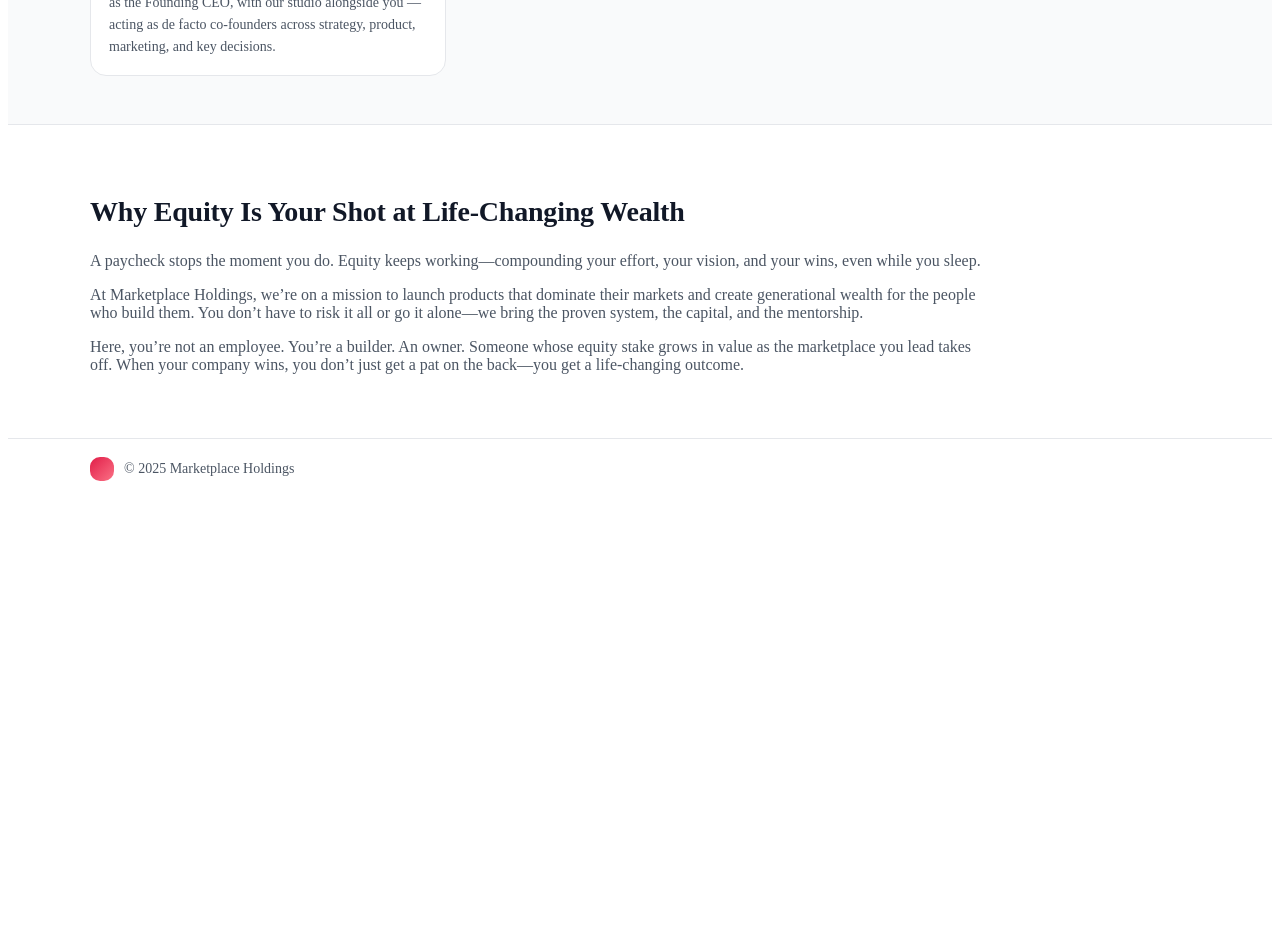
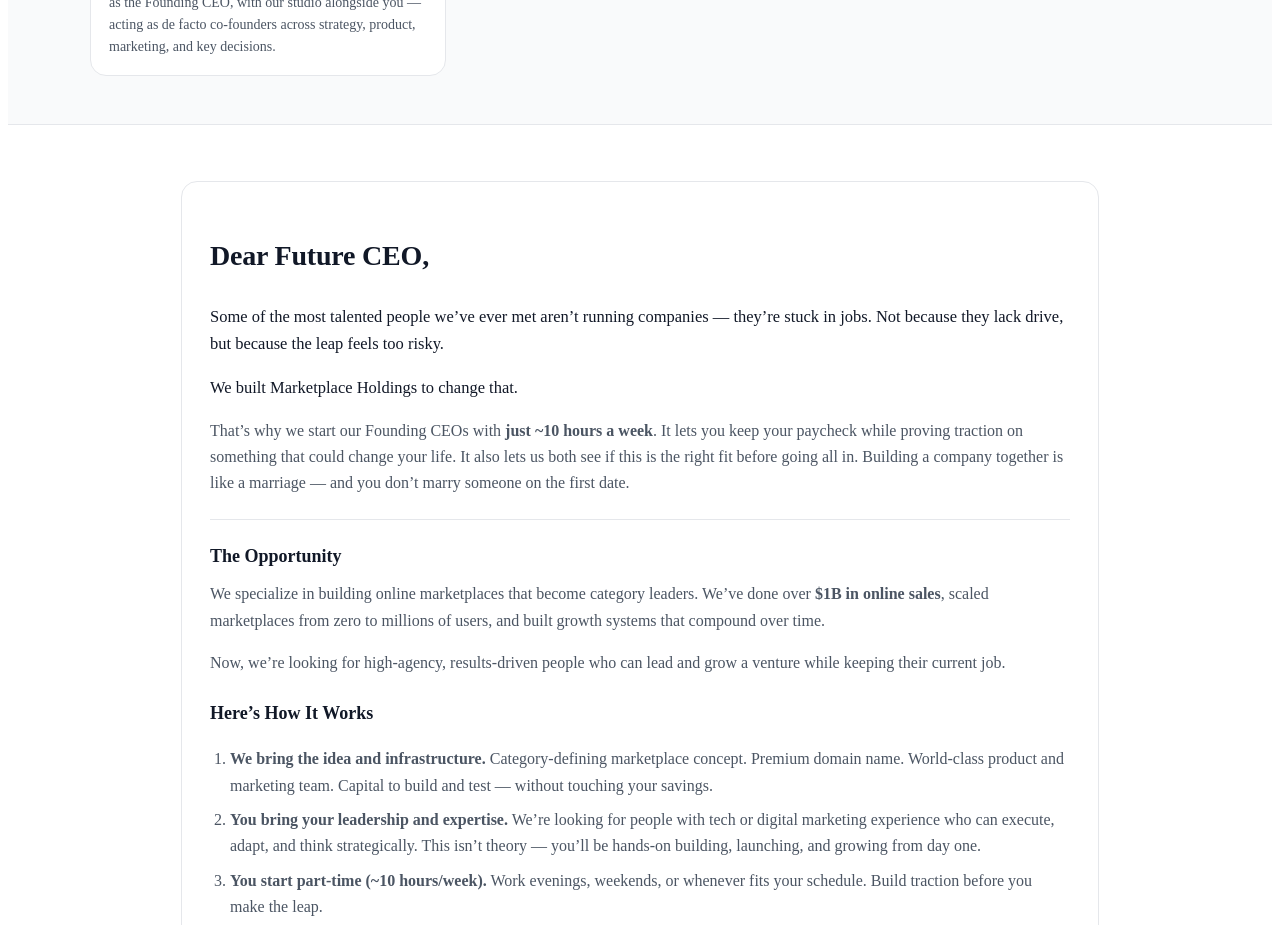
Before and after one commit to marketplaceholdings/marketplace-holdings-site, a React (Vite) app in the folder marketplace-holdings-site/: page / in a window 1280 px wide. Shown: the part 6140-7065 px from the top of the page. Before the commit the page ends 6647 px from the top, so only its background shows below. Built offline with nearby package versions, Linux system fonts and the light colour scheme.

Commit message:
Update App.jsx

```diff
--- a/marketplace-holdings-site/src/App.jsx
+++ b/marketplace-holdings-site/src/App.jsx
@@ -560,23 +560,162 @@
         </Container>
       </section>
 
-{/* Why Equity Is Your Shot at Life-Changing Wealth */}
+{/* Founder Letter Section (styled for readability) */}
 <section id="equity" style={{ borderTop: `1px solid ${theme.border}`, background: theme.bg }}>
   <Container>
-    <div style={{ padding: "48px 0" }}>
-      <H2>Why Equity Is Your Shot at Life-Changing Wealth</H2>
-      <p style={{ marginTop: 8, color: theme.subtext, maxWidth: 900 }}>
-        A paycheck stops the moment you do. Equity keeps working—compounding your effort, your vision, and your wins, even while you sleep.
-      </p>
-      <p style={{ marginTop: 8, color: theme.subtext, maxWidth: 900 }}>
-        At Marketplace Holdings, we’re on a mission to launch products that dominate their markets and create generational wealth for the people who build them. You don’t have to risk it all or go it alone—we bring the proven system, the capital, and the mentorship.
-      </p>
-      <p style={{ marginTop: 8, color: theme.subtext, maxWidth: 900 }}>
-        Here, you’re not an employee. You’re a builder. An owner. Someone whose equity stake grows in value as the marketplace you lead takes off. When your company wins, you don’t just get a pat on the back—you get a life-changing outcome.
-      </p>
+    <div
+      style={{
+        padding: "56px 0",
+        display: "grid",
+        placeItems: "center"
+      }}
+    >
+      <article
+        style={{
+          width: "100%",
+          maxWidth: 860,
+          background: "#fff",
+          border: `1px solid ${theme.border}`,
+          borderRadius: 16,
+          padding: 28,
+          lineHeight: 1.65
+        }}
+      >
+        {/* Letter Heading */}
+        <H2>Dear Future CEO,</H2>
+
+        {/* Lead intro (slightly larger for emphasis) */}
+        <p style={{ marginTop: 10, fontSize: 16.5, color: theme.text }}>
+          Some of the most talented people we’ve ever met aren’t running companies — they’re stuck in jobs.
+          Not because they lack drive, but because the leap feels too risky.
+        </p>
+        <p style={{ marginTop: 10, fontSize: 16.5, color: theme.text }}>
+          We built Marketplace Holdings to change that.
+        </p>
+
+        {/* 10-hours + test-drive */}
+        <p style={{ marginTop: 12, color: theme.subtext }}>
+          That’s why we start our Founding CEOs with <strong>just ~10 hours a week</strong>. It lets you keep your paycheck
+          while proving traction on something that could change your life. It also lets us both see if this is the right fit
+          before going all in. Building a company together is like a marriage — and you don’t marry someone on the first date.
+        </p>
+
+        {/* Divider */}
+        <div style={{ height: 1, background: theme.border, margin: "22px 0" }} />
+
+        {/* Opportunity */}
+        <h3 style={{ margin: 0, fontSize: 18, fontWeight: 800, color: theme.text }}>The Opportunity</h3>
+        <p style={{ marginTop: 10, color: theme.subtext }}>
+          We specialize in building online marketplaces that become category leaders. We’ve done over{" "}
+          <strong>$1B in online sales</strong>, scaled marketplaces from zero to millions of users, and built growth systems
+          that compound over time.
+        </p>
+        <p style={{ marginTop: 10, color: theme.subtext }}>
+          Now, we’re looking for high-agency, results-driven people who can lead and grow a venture while keeping their current job.
+        </p>
+
+        {/* How it works */}
+        <h3 style={{ marginTop: 22, fontSize: 18, fontWeight: 800, color: theme.text }}>Here’s How It Works</h3>
+        <ol style={{ marginTop: 10, paddingLeft: 20, color: theme.subtext }}>
+          <li style={{ marginTop: 8 }}>
+            <strong>We bring the idea and infrastructure.</strong> Category-defining marketplace concept. Premium domain name.
+            World-class product and marketing team. Capital to build and test — without touching your savings.
+          </li>
+          <li style={{ marginTop: 8 }}>
+            <strong>You bring your leadership and expertise.</strong> We’re looking for people with tech or digital marketing experience
+            who can execute, adapt, and think strategically. This isn’t theory — you’ll be hands-on building, launching, and growing from day one.
+          </li>
+          <li style={{ marginTop: 8 }}>
+            <strong>You start part-time (~10 hours/week).</strong> Work evenings, weekends, or whenever fits your schedule. Build traction before you make the leap.
+          </li>
+          <li style={{ marginTop: 8 }}>
+            <strong>You transition to full-time when it’s working.</strong> Once you’ve got product-market fit, paying customers, and momentum, you go all-in — with significant equity and a proven growth engine behind you.
+          </li>
+        </ol>
+
+        {/* Unfair Advantage in two-column-ish bullets on wider screens */}
+        <h3 style={{ marginTop: 22, fontSize: 18, fontWeight: 800, color: theme.text }}>Your Unfair Advantage</h3>
+        <div
+          style={{
+            display: "grid",
+            gridTemplateColumns: "repeat(auto-fit, minmax(260px, 1fr))",
+            gap: 10,
+            marginTop: 10
+          }}
+        >
+          <p style={{ margin: 0, color: theme.subtext }}>
+            <strong>$1B+ Track Record</strong> — We’ve built and exited multiple high-growth companies.
+          </p>
+          <p style={{ margin: 0, color: theme.subtext }}>
+            <strong>Full Product Team</strong> — Engineers, designers, and marketers who move fast.
+          </p>
+          <p style={{ margin: 0, color: theme.subtext }}>
+            <strong>Capital & Runway</strong> — We fund the early build and market tests.
+          </p>
+          <p style={{ margin: 0, color: theme.subtext }}>
+            <strong>Proven Playbooks</strong> — Growth, product, and GTM strategies tested at scale.
+          </p>
+        </div>
+
+        {/* What’s in it for you */}
+        <h3 style={{ marginTop: 22, fontSize: 18, fontWeight: 800, color: theme.text }}>What’s In It for You</h3>
+        <p style={{ marginTop: 10, color: theme.subtext }}>
+          You skip the most dangerous part of starting a company — the lonely, underfunded early days — and jump straight to building
+          with resources, mentorship, and capital in place.
+        </p>
+        <p style={{ marginTop: 10, color: theme.subtext }}>
+          When the venture scales, we spin it out, and your equity stake could mean a <strong>life-changing financial outcome</strong>.
+        </p>
+
+        {/* Equity rationale (kept concise) */}
+        <div
+          style={{
+            marginTop: 18,
+            padding: 16,
+            border: `1px dashed ${theme.border}`,
+            borderRadius: 12,
+            background: theme.bgAlt
+          }}
+        >
+          <h3 style={{ margin: 0, fontSize: 16, fontWeight: 800, color: theme.text }}>
+            Why Equity Is Your Shot at Life-Changing Wealth
+          </h3>
+          <p style={{ marginTop: 8, color: theme.subtext }}>
+            A paycheck stops the moment you do. Equity keeps working — compounding your effort, your vision, and your wins, even while you sleep.
+            At Marketplace Holdings, we’re on a mission to launch products that dominate their markets and create generational wealth for the people who build them.
+          </p>
+          <p style={{ marginTop: 8, color: theme.subtext }}>
+            Here, you’re not an employee. You’re a builder. An owner. When your company wins, you don’t just get a pat on the back — you get a life-changing outcome.
+          </p>
+        </div>
+
+        {/* Who we’re looking for */}
+        <h3 style={{ marginTop: 22, fontSize: 18, fontWeight: 800, color: theme.text }}>Who We’re Looking For</h3>
+        <ul style={{ marginTop: 10, paddingLeft: 20, color: theme.subtext }}>
+          <li style={{ marginTop: 6 }}>Thrive on ownership and accountability.</li>
+          <li style={{ marginTop: 6 }}>Have proven skills in tech or digital marketing.</li>
+          <li style={{ marginTop: 6 }}>Can lead, adapt, and solve problems in real time.</li>
+          <li style={{ marginTop: 6 }}>Want to build something big — but smart.</li>
+        </ul>
+
+        {/* CTA */}
+        <h3 style={{ marginTop: 22, fontSize: 18, fontWeight: 800, color: theme.text }}>Your Next Step</h3>
+        <p style={{ marginTop: 10, color: theme.subtext }}>
+          If you’re ready to explore this, <a href="#apply" style={{ color: theme.red, fontWeight: 700 }}>click here to apply</a> or reply to this email with your LinkedIn profile and a few lines on why you’d be a great fit.
+        </p>
+        <p style={{ marginTop: 10, color: theme.subtext }}>
+          We move fast — it’s possible to go from first conversation to building within two weeks.
+        </p>
+
+        <p style={{ marginTop: 16, color: theme.text }}>
+          <strong>– Mark Jenney</strong><br />
+          Founder, Marketplace Holdings
+        </p>
+      </article>
     </div>
   </Container>
 </section>
+
 
 
       {/* Footer */}
```
